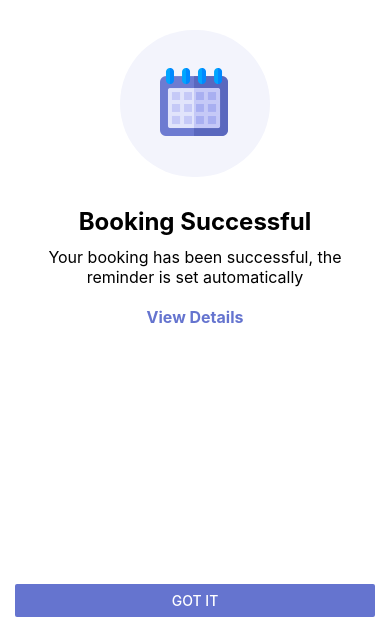
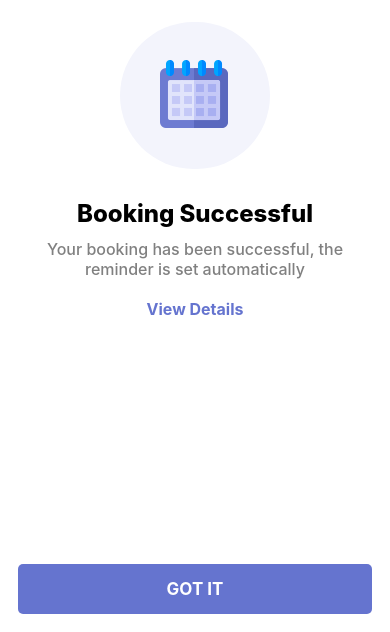
Before and after one commit to aamir-ds/digital-clinic, a React Native app: screen /BookingSuccessful in a window 390 px wide. Shown: the part 212-844 px from the top of the page. Built offline with nearby package versions, Linux system fonts and the light colour scheme.

Commit message:
modified button

```diff
--- a/screens/BookingSuccessful.js
+++ b/screens/BookingSuccessful.js
@@ -17,7 +17,10 @@ const BookingSuccessful = () => {
           </TouchableOpacity>
           </View>
         </View>
-        <Button title='Got it' color={colors.primary}/>
+        <TouchableOpacity style={styles.button}>
+          <Text style={styles.buttonText}>GOT IT</Text>
+        </TouchableOpacity>
+
     </View>
   )
 }
@@ -28,7 +31,7 @@ const styles = StyleSheet.create({
   container: {
     flex: 1,
     backgroundColor: colors.white,
-    padding: 15,
+    padding: 18,
   },
   bookingSection: {
     flex: 1,
@@ -53,17 +56,18 @@ const styles = StyleSheet.create({
   },
   title: {
     fontSize: 24,
-    fontWeight: 'bold',
+    fontWeight: '800',
     color: colors.black,
     lineHeight: 30
   },
   subtitle: {
     fontSize: 16,
-    color: colors.black,
+    color: '#808080',
     textAlign: 'center',
     lineHeight: 20,
     marginTop: 10,
-    marginHorizontal: 15
+    marginHorizontal: 15,
+    fontWeight: '500'
   },
   viewDetails: {
     marginTop: 20
@@ -72,5 +76,19 @@ const styles = StyleSheet.create({
     color: colors.primary,
     fontSize: 16,
     fontWeight: 'bold'
+  },
+  button:{
+    backgroundColor: colors.primary,
+    height: 50,
+    width: '100%',
+    justifyContent: 'center',
+    alignItems: 'center',
+    borderRadius: 5
+  },
+  buttonText:{
+    color: colors.white,
+    fontSize: 17,
+    fontWeight: 'bold'
   }
+
 })
```
